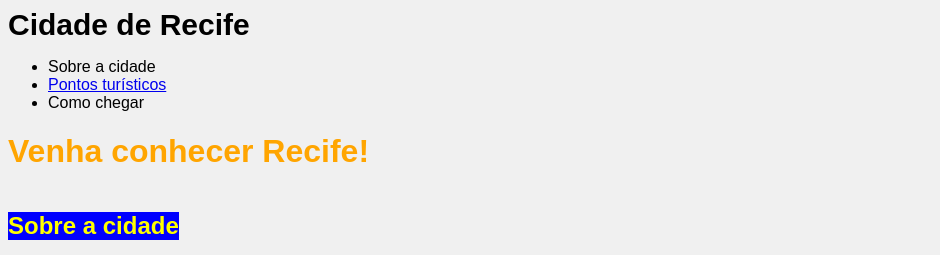
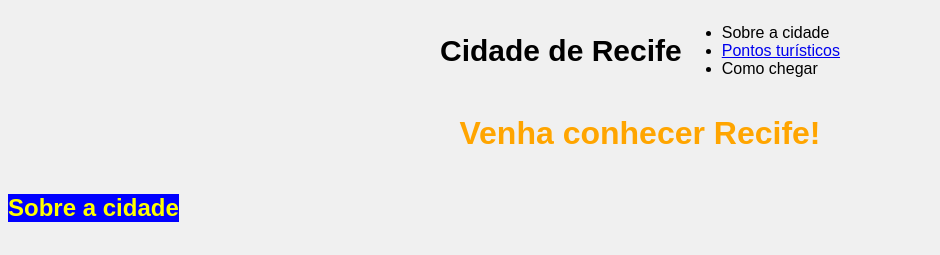
Before and after one commit to iMatheuscx/projeto_recife, a plain HTML site: page index.html in a window 1280 px wide. Shown: the top 255 px of the page, without its empty margins (0-940 px from the left). Drawn offline with Linux system fonts and the light colour scheme.

Commit message:
Adicionado algumas configurações de flex box

```diff
--- a/index.html
+++ b/index.html
@@ -7,7 +7,7 @@
     <link href="styles.css" rel="stylesheet">
 </head>
 <body>
-    <header>
+    <header class="container">
         <span><strong>Cidade de Recife</strong></span>
         <nav>
             <ul>
@@ -18,7 +18,7 @@
         </nav>
     </header>
     <main>
-        <h1>Venha conhecer Recife!</h1>
+        <h1 class="container">Venha conhecer Recife!</h1>
         <section>
             <h2>Sobre a cidade</h2>
             <p>A cidade do Recife é uma das mais famosas do Nordeste, ela possui diversos pontos turísticos e um deles é o <strong>Marco Zero</strong>.</p>
--- a/styles.css
+++ b/styles.css
@@ -1,3 +1,10 @@
+.container {
+    display: flex;
+    justify-content: center;
+    align-items: center;
+    align-content: space-around;
+}
+
 body {
     font-family: Arial, sans-serif;
     background-color: #f0f0f0;
```
